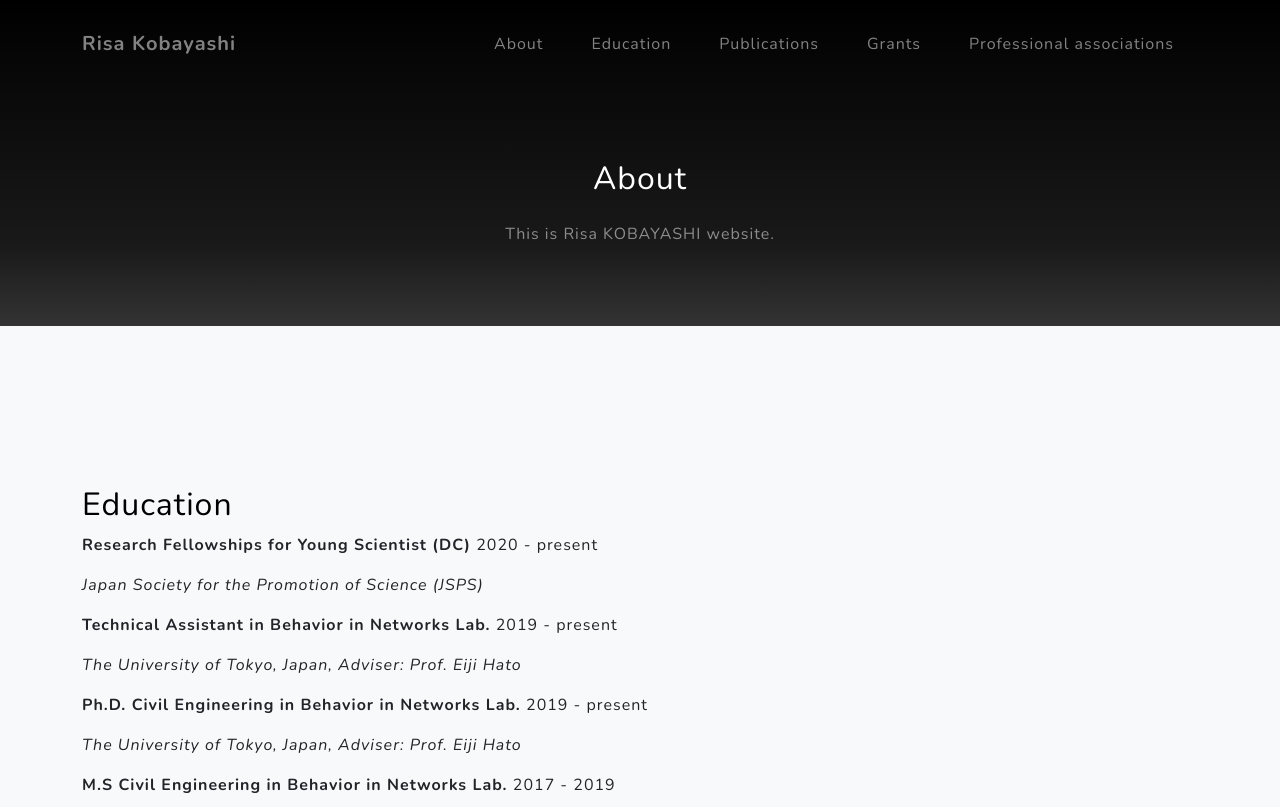
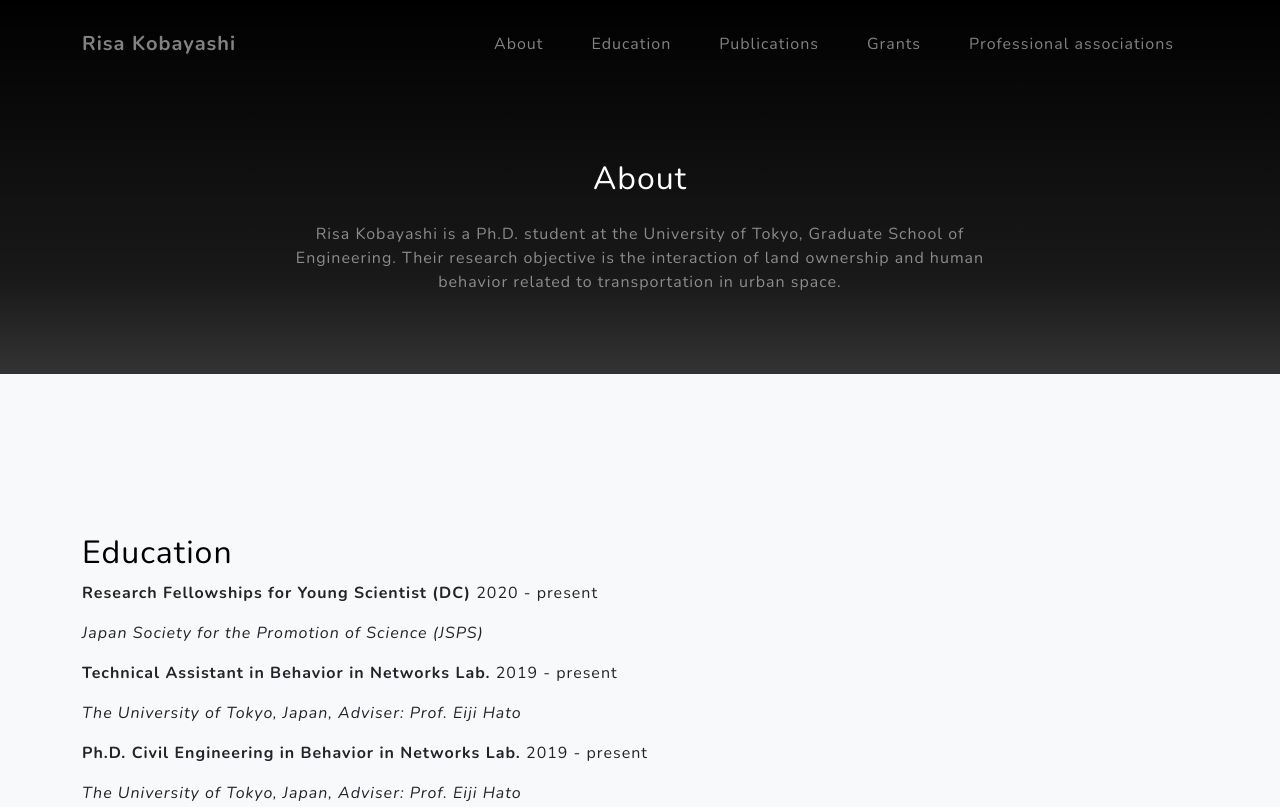
Before and after one commit to Risa-Kobayashi/Risa-Kobayashi.github.io, a website: page index.html in a window 1280 px wide. Shown: the top 807 px of the page. Drawn offline with nearby package versions, Linux system fonts and the light colour scheme.

Commit message:
Update index.html

```diff
--- a/index.html
+++ b/index.html
@@ -43,7 +43,7 @@
                 <div class="row">
                     <div class="col-lg-8 mx-auto">
                         <h2 class="text-white mb-4">About</h2>
-                        <p class="text-white-50">This is Risa KOBAYASHI website.</p>
+                        <p class="text-white-50">Risa Kobayashi is a Ph.D. student at the University of Tokyo, Graduate School of Engineering. Their research objective is the interaction of land ownership and human behavior related to transportation in urban space.</p>
                     </div>
                 </div>
             </div>
```
